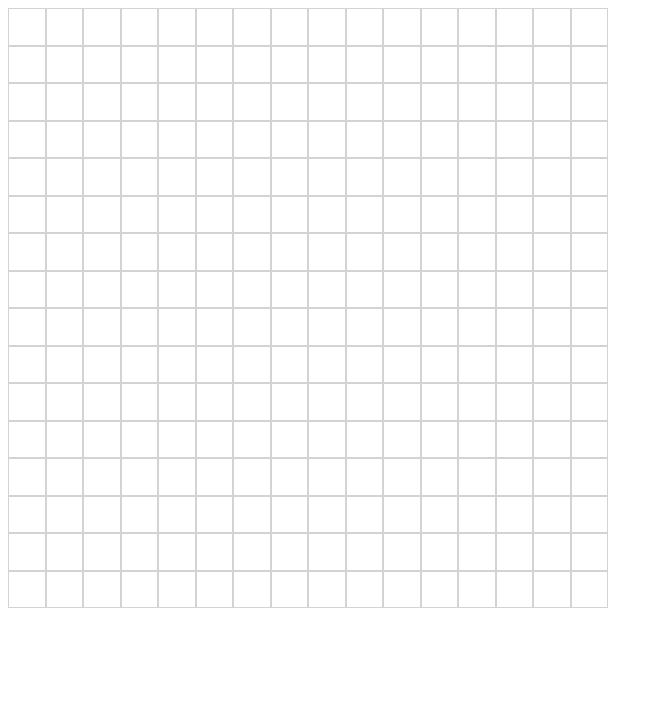
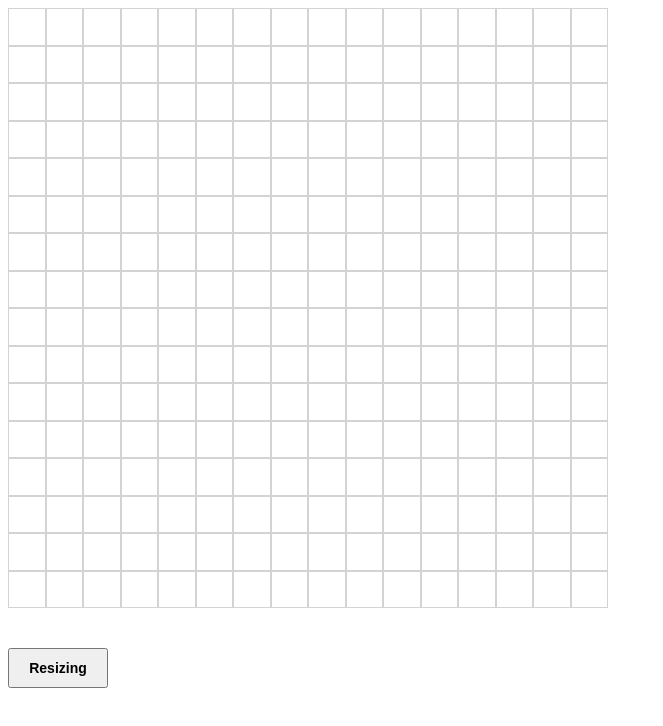
Before and after one commit to KarimaFathi/Etch-a-Sketch-Project, a plain HTML site: page index.html in a window 1280 px wide. Shown: the whole page, without its empty margins (0-663 px from the left). Drawn offline with Linux system fonts and the light colour scheme.

Commit message:
Added button for user interaction to customize grid size

```diff
--- a/script.js
+++ b/script.js
@@ -1,17 +1,41 @@
+
+const gridContainer = document.createElement("div");
+gridContainer.className = 'gridContainer';
 const grid = document.createElement("div");
 grid.className = "gridClone";
 const container = document.querySelector(".container");
+container.appendChild(gridContainer);
 
-
-for(let  i=0;i<256;i++){
-   grid.style.width = `${600 / 16}px`;
-   grid.style.height = `${600 / 16}px`;
-   container.appendChild(grid.cloneNode());
-}
-
+function createGrid(size){
+   for(let  i=0;i<size*size;i++){
+      grid.style.width = `${600 / size}px`;
+      grid.style.height = `${600 / size}px`;
+      gridContainer.appendChild(grid.cloneNode());
+   }
 const grids = document.querySelectorAll('.gridClone');
 grids.forEach((clonedNode)=>{
    clonedNode.addEventListener('mouseenter', (e)=> {
       e.target.style.backgroundColor = 'black';
    })
 });
+}
+createGrid(16);
+const buttonsContainer = document.createElement('div');
+buttonsContainer.className = 'buttons';
+const gridDimensionBtn = document.createElement('button');
+gridDimensionBtn.textContent = 'Resizing';
+gridDimensionBtn.addEventListener("click", changeDimension);
+
+function changeDimension(){
+   let newDimension = prompt('choose a number between 1 and 100', );
+   const grids = document.querySelectorAll('.gridClone');
+   grids.forEach((grid) => {
+      console.log(grid.parentNode);  // the parentNode is gridContainer
+      grid.parentNode.removeChild(grid); // Remove each grid element from its parent node
+
+  });
+   createGrid(newDimension);
+}
+
+container.appendChild(buttonsContainer);
+buttonsContainer.appendChild(gridDimensionBtn);
--- a/styles.css
+++ b/styles.css
@@ -1,10 +1,17 @@
-.container {
+.gridContainer {
   display: flex;
   flex-wrap: wrap;
   max-width: 600px;
   max-height: 600px;
 
 
+
+}
+
+.container{
+  display: flex;
+  flex-direction: column;
+  gap:40px;
 }
 
 .gridClone{
@@ -15,3 +22,11 @@
 *{
     box-sizing: border-box;
 }
+
+.buttons button {
+    width: 100px;
+    height: 40px;
+    font-weight: bolder;
+    font-size: 14px;
+
+}
```
